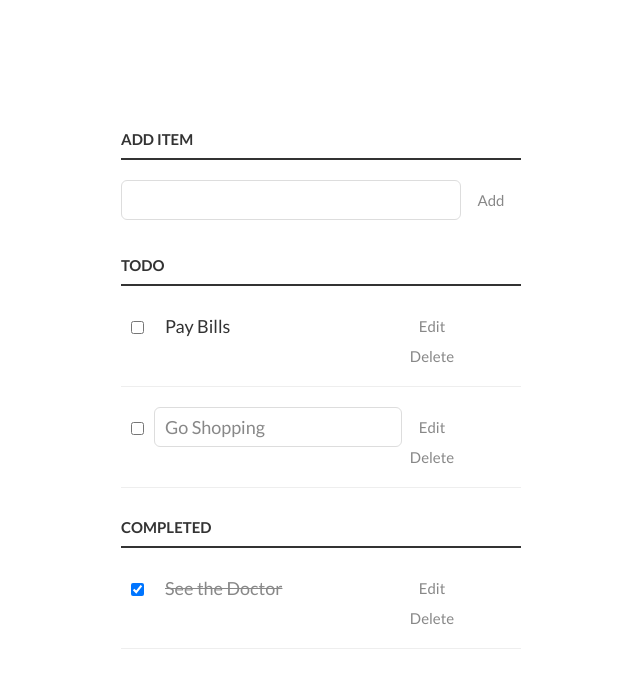
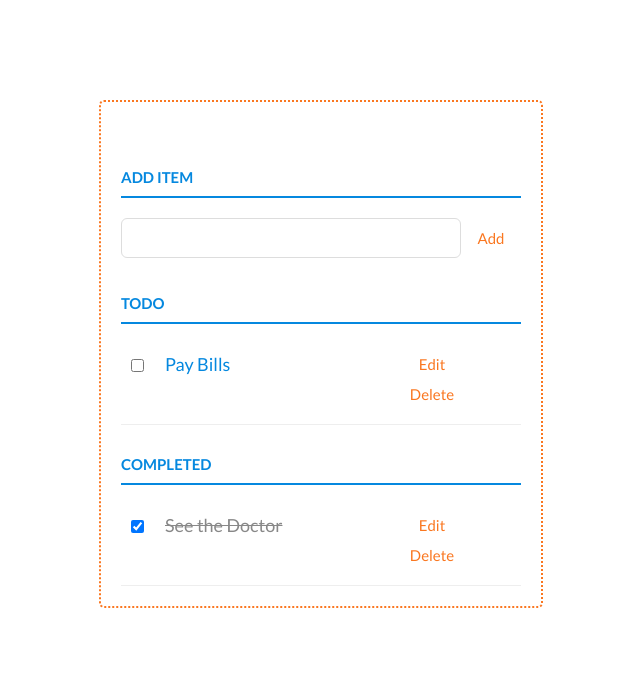
Before and after one commit to ajuchem/js-todo-app, a plain HTML site: page index.html in a window 1280 px wide. Shown: the whole page, without its empty margins (319-959 px from the left). Drawn offline with Linux system fonts and the light colour scheme.

Commit message:
Change color styling

```diff
--- a/css/style.css
+++ b/css/style.css
@@ -1,13 +1,16 @@
 /* Basic Style */
 body {
   background: #fff;
-  color: #333;
+  color: #0588df;
   font-family: Lato, sans-serif;
 }
 .container {
   display: block;
   width: 400px;
   margin: 100px auto 0;
+  padding: 20px;
+  border: 2px #FA7720 dotted;
+  border-radius: 5px;
 }
 ul {
   margin: 0;
@@ -26,7 +29,7 @@ input, button {
 button {
   background: none;
   border: 0px;
-  color: #888;
+  color: #FA7720;
   font-size: 15px;
   width: 60px;
   margin: 10px 0 0;
@@ -34,15 +37,15 @@ button {
   cursor: pointer;
 }
 button:hover {
-  color: #333;
+  color: #0588df;
 }
 /* Heading */
 h3,
 label[for='new-task'] {
-  color: #333;
+  color: #0588df;
   font-weight: 700;
   font-size: 15px;
-  border-bottom: 2px solid #333;
+  border-bottom: 2px solid #0588df;
   padding: 30px 0 10px;
   margin: 0;
   text-transform: uppercase;
@@ -57,10 +60,10 @@ input[type="text"] {
   background: #fff;
   border-radius: 6px;
   font-family: Lato, sans-serif;
-  color: #888;
+  color: #FA7720;
 }
 input[type="text"]:focus {
-  color: #333;
+  color: #024b7d;
 }
 
 /* New Task */
--- a/index.html
+++ b/index.html
@@ -22,13 +22,13 @@
           <button class="edit">Edit</button>
           <button class="delete">Delete</button>
         </li>
-        <li class="editMode">
+        <!-- <li class="editMode">
           <input type="checkbox">
           <label>Go Shopping</label>
           <input type="text" value="Go Shopping">
           <button class="edit">Edit</button>
           <button class="delete">Delete</button>
-        </li>
+        </li> -->
       </ul>
 
       <h3>Completed</h3>
```
